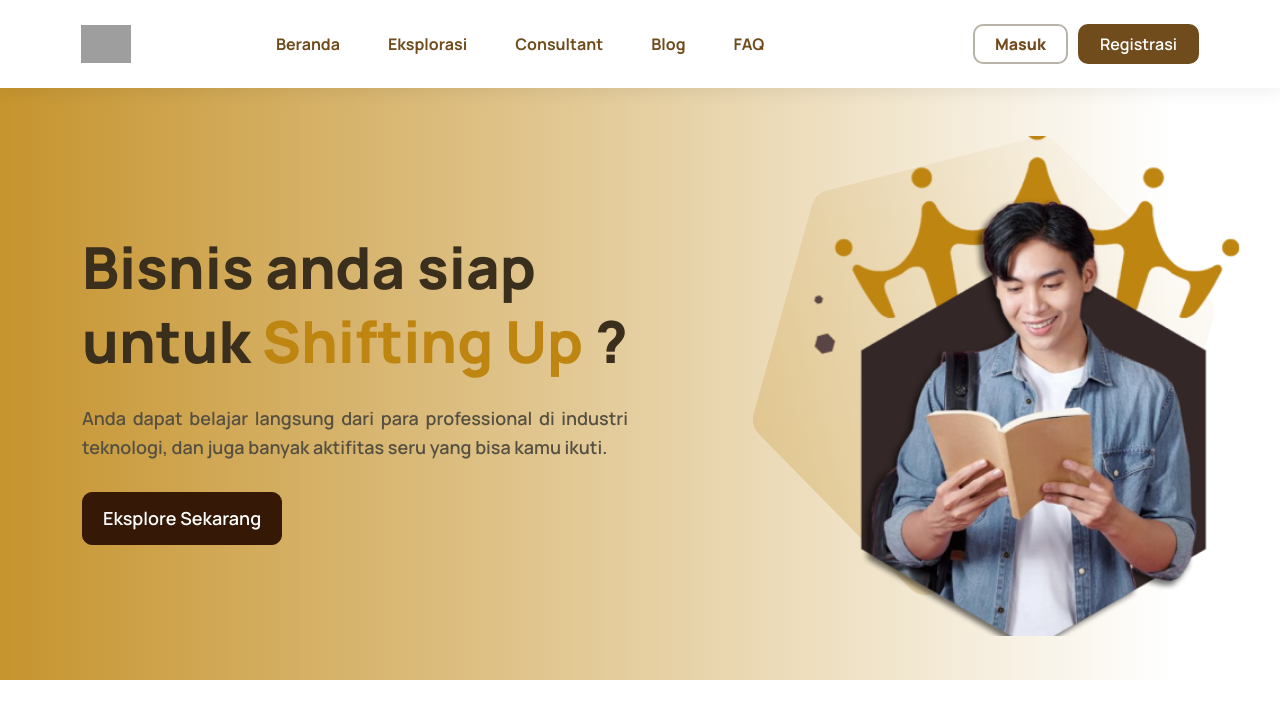
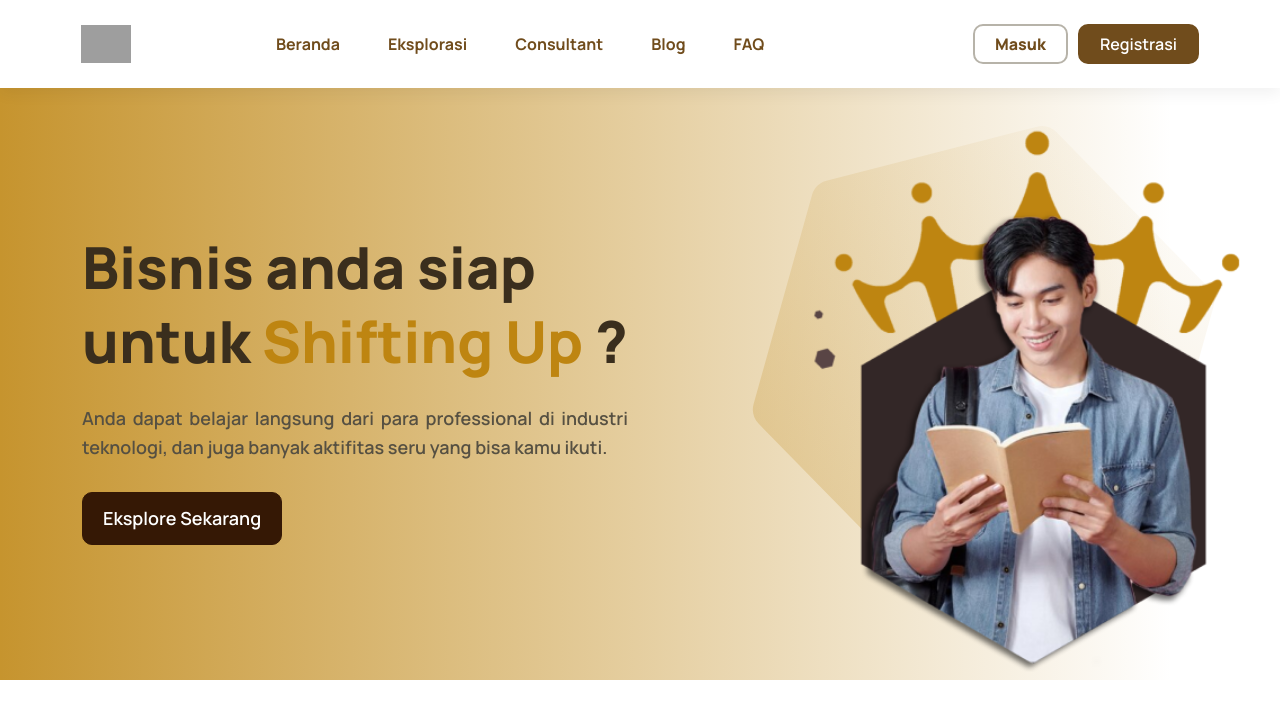
Before and after one commit to khoiruuuls/kbc-build-with-CI3, a CodeIgniter app: page /kbc-build/ in a window 1280 px wide. Shown: the top 725 px of the page. Run offline with CodeIgniter, Linux system fonts and the light colour scheme; data comes from the database, SQL or seed files in the repository; grey boxes are pictures that could not be loaded.

Commit message:
revisi page beranda

```diff
--- a/application/views/home.php
+++ b/application/views/home.php
@@ -13,7 +13,7 @@
 <body>
     <?php $this->load->view("_partials/navbar.php") ?>
 
-    <section id="hero">
+    <section id="home">
         <div class="container">
             <div class="row">
                 <div class="col-lg-6">
@@ -31,7 +31,7 @@
                     </div>
                 </div>
                 <div class="col-lg-6">
-                    <div class="container-hero">
+                    <div class="container-home">
                         <svg class="background-svg" width="463" height="460" viewBox="0 0 463 460" fill="none" xmlns="http://www.w3.org/2000/svg">
                             <path opacity="0.4" d="M177.945 458.417C171.023 460.192 163.681 458.14 158.683 453.034L6.51009 297.568C1.51196 292.462 -0.382341 285.077 1.54077 278.196L60.0913 68.6778C62.0145 61.7962 67.4628 56.4632 74.384 54.6878L285.107 0.635221C292.028 -1.14016 299.371 0.911775 304.369 6.01806L456.542 161.483C461.54 166.59 463.434 173.974 461.511 180.856L402.96 390.374C401.037 397.256 395.589 402.589 388.668 404.364L177.945 458.417Z" fill="url(#paint0_linear_4136_49434)" />
                             <defs>
--- a/assets/css/home.css
+++ b/assets/css/home.css
@@ -42,17 +42,17 @@
 	font-size: 16px;
 } */
 
-#hero {
+#home {
 	height: 592px;
 	background: linear-gradient(90deg, #BE8511 -12.81%, rgba(190, 133, 17, 0) 91.6%);
 	/* opacity: 0.2; */
 }
 
-#hero .headline {
+#home .headline {
 	margin-top: 146px;
 }
 
-#hero .headline h3 {
+#home .headline h3 {
 	font-family: var(--body-font);
 	font-weight: var(--font-bold);
 	font-size: 58px;
@@ -63,11 +63,11 @@
 	color: var(--gray-color-8);
 }
 
-#hero .headline h3 strong {
+#home .headline h3 strong {
 	color: var(--secondary-color-5);
 }
 
-#hero .text-hero p {
+#home .text-hero p {
 	font-family: var(--body-font);
 	font-weight: var(--font-medium);
 	font-size: 18px;
@@ -82,23 +82,23 @@
 	color: var(--gray-color-6);
 }
 
-#hero .container-hero {
-	margin-top: 48px;
+#home .container-home {
+	margin-top: 38px;
 	margin-left: 100px;
 	position: relative;
 	width: 463px;
-	height: 500px;
+	height: 550px;
 	/* Sesuaikan dengan ukuran poligon */
 }
 
-#hero .background-svg {
+#home .background-svg {
 	position: absolute;
 	top: 0;
 	left: 0;
 	z-index: -1;
 }
 
-#hero .image {
+#home .image {
 	margin-left: 50px;
 	position: relative;
 	width: 100%;
@@ -210,6 +210,10 @@
 	border-radius: 8px;
 	width: 100%;
 	height: 300px;
+}
+
+#about-us {
+	margin-top: 100px;
 }
 
 #visi-misi {
```
Also changed, not shown: README.md.
